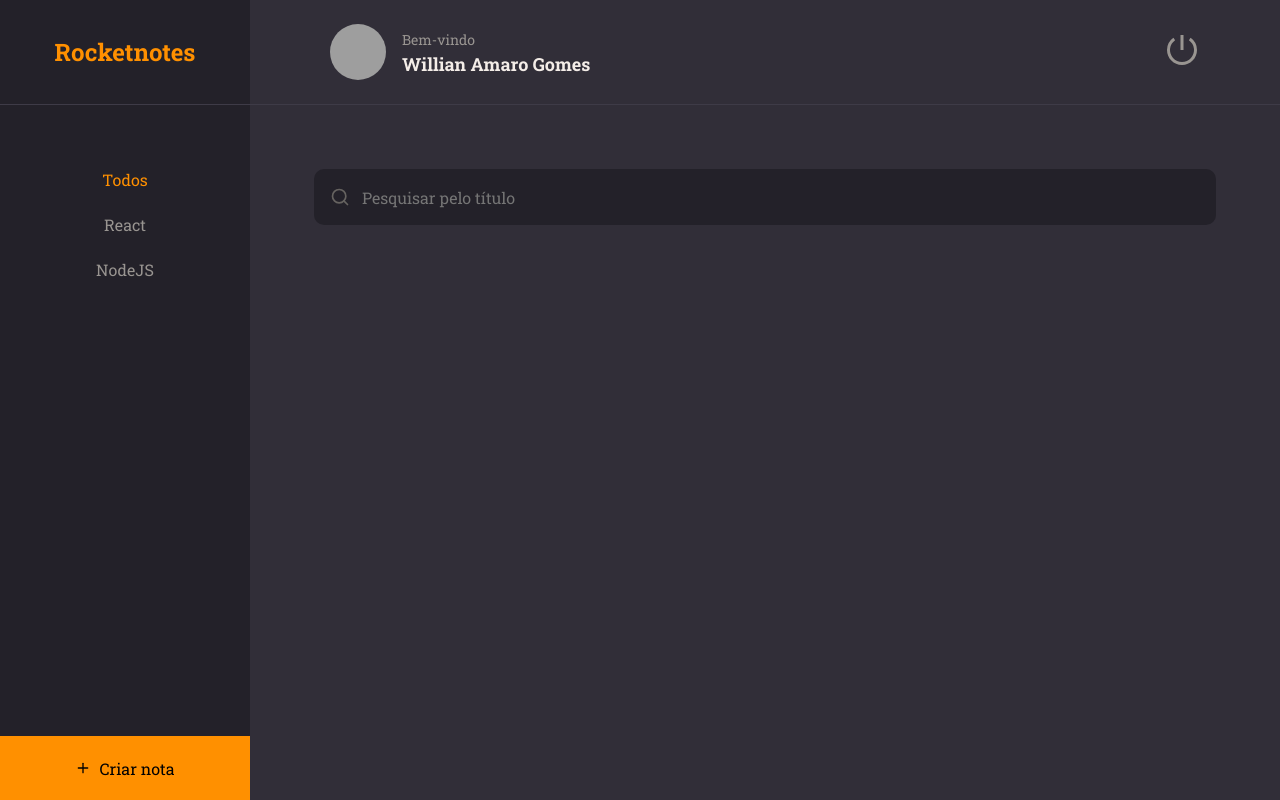
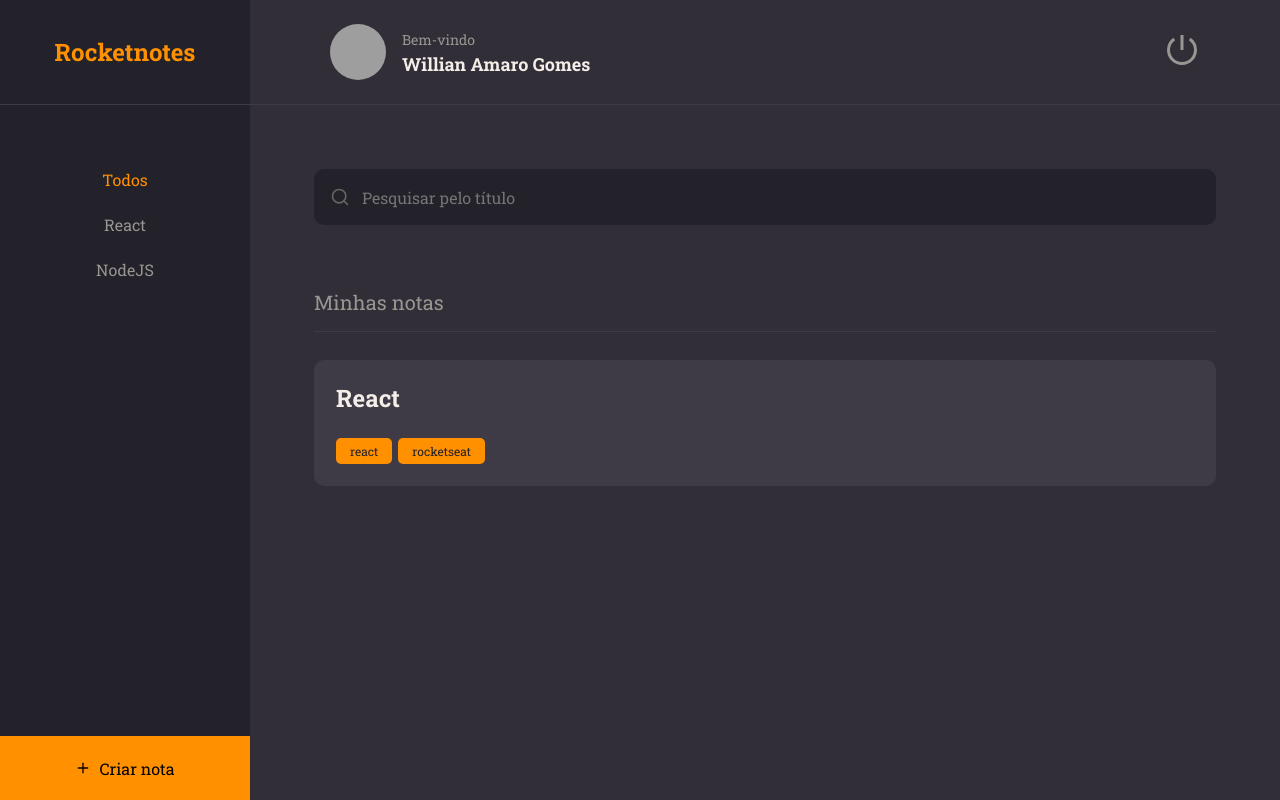
Before and after one commit to williangomesdev/Explorer-Stage10-Rocketnotes-Frontend-, a React (Vite) app: page / in a window 1280 px wide. Built offline with nearby package versions, Linux system fonts and the light colour scheme; grey boxes are pictures that could not be loaded.

Commit message:
componmente notes

```diff
--- /dev/null
+++ b/src/components/Note/index.jsx
@@ -0,0 +1,19 @@
+import { Container } from "./styles";
+import { Tag } from '../Tag'
+
+export function Note({ data, ...rest }) {
+    return (
+        <Container {...rest}>
+            <h1>{data.title}</h1>
+            {
+                data.tags &&
+
+                <footer>
+                    {
+                        data.tags.map(tag => <Tag key={tag.id} title={tag.name} />)
+                    }
+                </footer>
+            }
+        </Container>
+    );
+}
--- /dev/null
+++ b/src/components/Note/styles.js
@@ -0,0 +1,24 @@
+import styled from "styled-components";
+
+export const Container = styled.button`
+  width: 100%;
+  background-color: ${({ theme }) => theme.COLORS.BACKGROUND_700};
+  border: none;
+  border-radius: 0.625rem;
+  padding: 1.375rem;
+  margin-bottom: 1rem;
+
+  > h1 {
+    flex: 1;
+    text-align: left;
+    font-weight: 700;
+    font-size: 1.5rem;
+    color: ${({ theme }) => theme.COLORS.WHITE};
+  }
+
+  > footer {
+    width: 100%;
+    display: flex;
+    margin-top: 1.5rem;
+  }
+`;
--- a/src/components/Tag/index.jsx
+++ b/src/components/Tag/index.jsx
@@ -1,8 +1,8 @@
 import { Container } from './styles'
 
-export function Tag({title}){
-    return(
-        <Container>
+export function Tag({ title, ...rest }) {
+    return (
+        <Container {...rest}>
             {title}
         </Container>
     )
--- a/src/pages/Home/index.jsx
+++ b/src/pages/Home/index.jsx
@@ -4,6 +4,8 @@
 import { ButtonText } from "../../components/ButtonText";
 import { Container, Brand, Menu, Search, Content, NewNote } from "./styles";
 import { Input } from '../../components/Input';
+import { Section } from '../../components/Section'
+import { Note } from '../../components/Note';
 
 export function Home() {
   return (
@@ -24,7 +26,16 @@
         </li>
       </Menu>
       <Search><Input placeholder="Pesquisar pelo título" icon={FiSearch} /></Search>
-      <Content></Content>
+      <Content>
+        <Section title="Minhas notas">
+          <Note data={{
+            title: 'React',
+            tags: [{
+              id: '1', name: 'react'
+            }, { id: 2, name: 'rocketseat' }]
+          }} />
+        </Section>
+      </Content>
       <NewNote>
         <FiPlus />Criar nota
       </NewNote>
--- a/src/pages/Home/styles.js
+++ b/src/pages/Home/styles.js
@@ -43,6 +43,8 @@
 `;
 export const Content = styled.div`
   grid-area: content;
+  padding: 0 4rem;
+  overflow-y: auto;
 `;
 export const NewNote = styled.button`
   grid-area: newnote;
```
